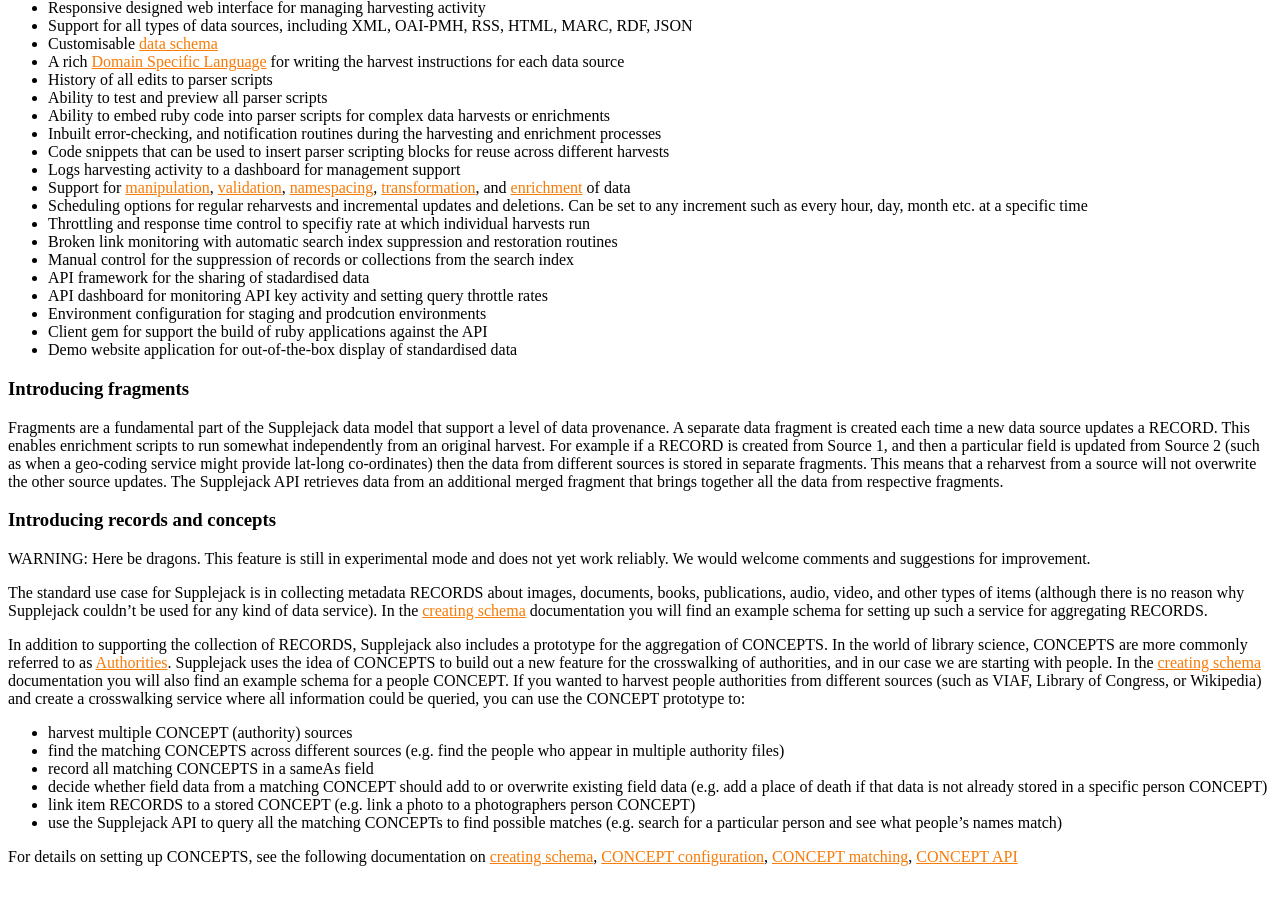
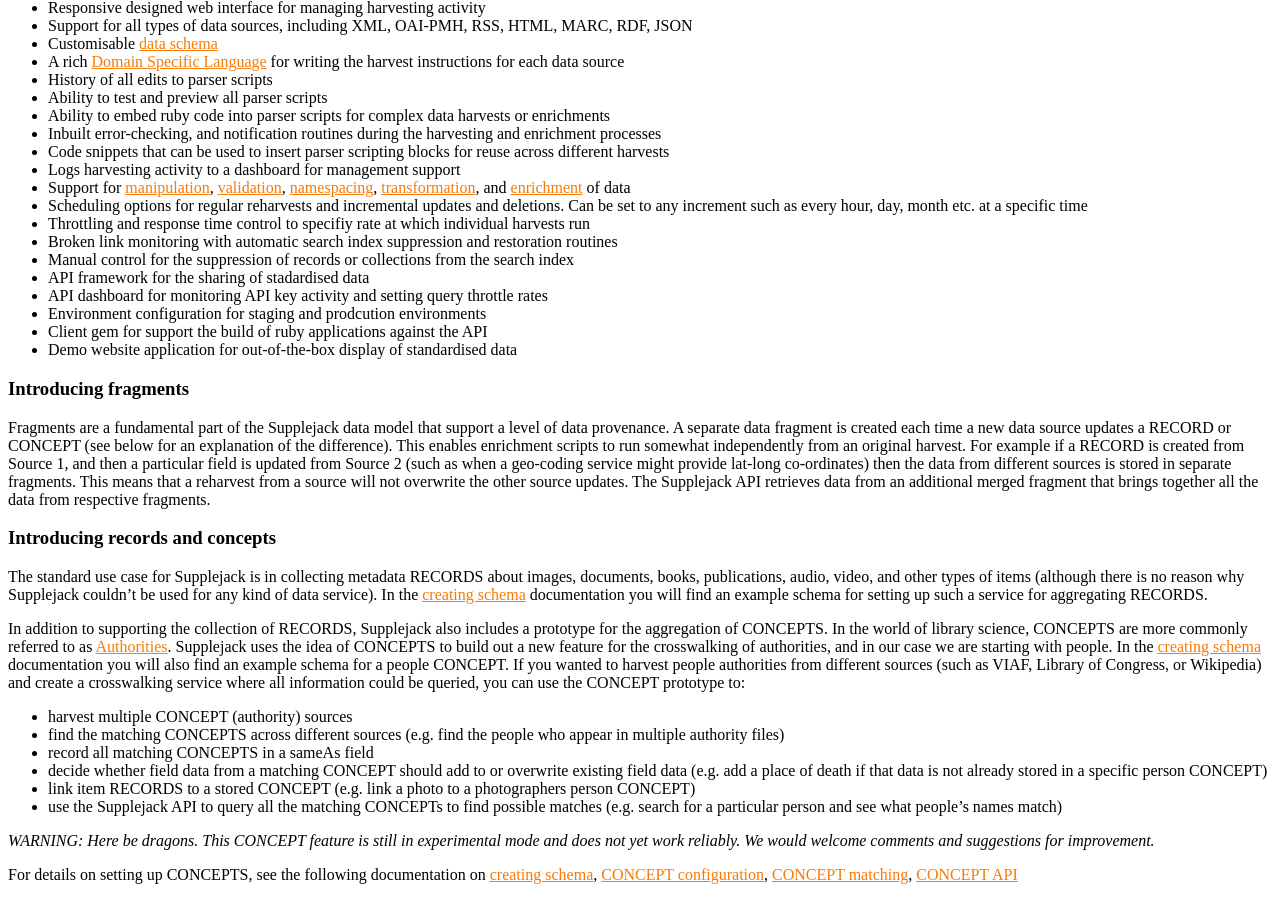
Before and after one commit to DigitalNZ/supplejack, a Jekyll site: the page built from about.md, in a window 1280 px wide and 900 px high, scrolled down 1219 px. Built offline with Jekyll 4.4.1, drawn with Linux system fonts in a browser that asks for light colours; Markdown is read by kramdown in place of the engine named in the settings; a style sheet for code colours, icons or effects is not loaded.

Commit message:
Update about.md

```diff
--- a/about.md
+++ b/about.md
@@ -47,12 +47,10 @@
 
 ### Introducing fragments
 
-Fragments are a fundamental part of the Supplejack data model that support a level of data provenance. A separate data fragment is created each time a new data source updates a RECORD. This enables enrichment scripts to run somewhat independently from an original harvest. For example if a RECORD is created from Source 1, and then a particular field is updated from Source 2 (such as when a geo-coding service might provide lat-long co-ordinates) then the data from different sources is stored in separate fragments. This means that a reharvest from a source will not overwrite the other source updates. The Supplejack API retrieves data from an additional merged fragment that brings together all the data from respective fragments.
+Fragments are a fundamental part of the Supplejack data model that support a level of data provenance. A separate data fragment is created each time a new data source updates a RECORD or CONCEPT (see below for an explanation of the difference). This enables enrichment scripts to run somewhat independently from an original harvest. For example if a RECORD is created from Source 1, and then a particular field is updated from Source 2 (such as when a geo-coding service might provide lat-long co-ordinates) then the data from different sources is stored in separate fragments. This means that a reharvest from a source will not overwrite the other source updates. The Supplejack API retrieves data from an additional merged fragment that brings together all the data from respective fragments.
 
 
 ### Introducing records and concepts
-
-WARNING: Here be dragons. This feature is still in experimental mode and does not yet work reliably. We would welcome comments and suggestions for improvement.
 
 The standard use case for Supplejack is in collecting metadata RECORDS about images, documents, books, publications, audio, video, and other types of items (although there is no reason why Supplejack couldn't be used for any kind of data service). In the [creating schema](/supplejack/api/creating-schemas.html) documentation you will find an example schema for setting up such a service for aggregating RECORDS.
 
@@ -65,4 +63,6 @@
 * link item RECORDS to a stored CONCEPT (e.g. link a photo to a photographers person CONCEPT)
 * use the Supplejack API to query all the matching CONCEPTs to find possible matches (e.g. search for a particular person and see what people's names match)
 
+*WARNING: Here be dragons. This CONCEPT feature is still in experimental mode and does not yet work reliably. We would welcome comments and suggestions for improvement.*
+
 For details on setting up CONCEPTS, see the following documentation on [creating schema](/supplejack/api/creating-schemas.html), [CONCEPT configuration](/supplejack/manager/concept-configuration.html), [CONCEPT matching](/supplejack/manager/parser-dsl-domain-specific-language.html), [CONCEPT API](/supplejack/api_usage/concepts-api.html)
```
